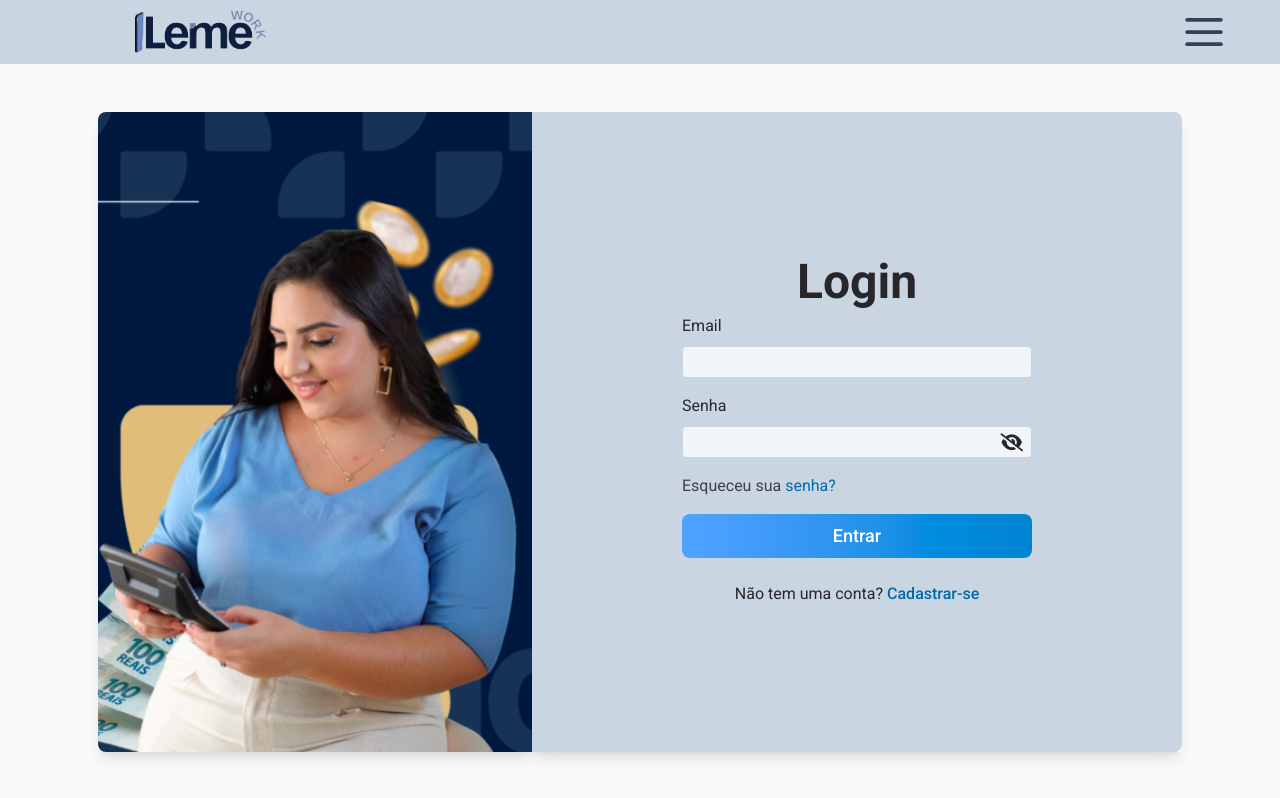
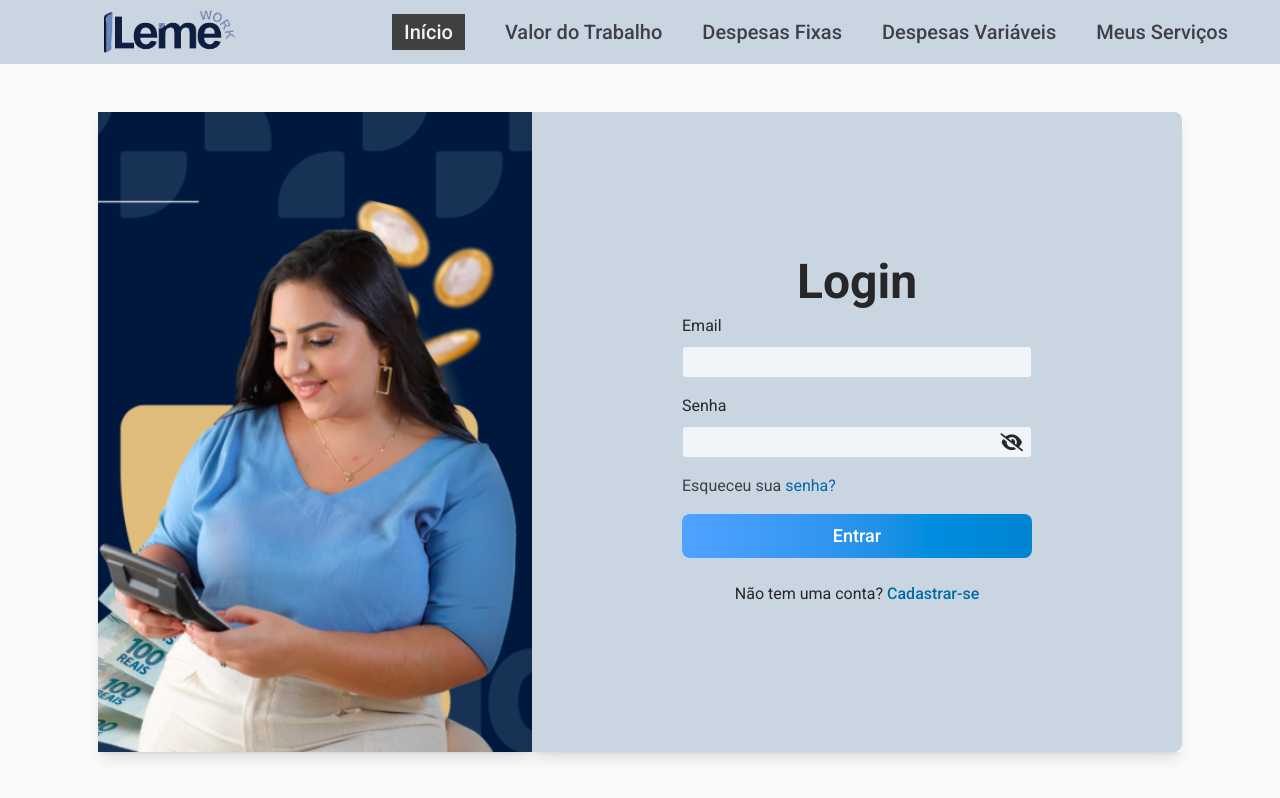
Before and after one commit to emersonjuunior/leme-precificacao, a React (Vite) app: page / in a window 1280 px wide. Built offline with nearby package versions, Linux system fonts and the light colour scheme; no server answers; the database is empty.

Commit message:
Responsividade do header

```diff
--- a/src/App.css
+++ b/src/App.css
@@ -3,3 +3,9 @@ input[type="number"]::-webkit-outer-spin-button {
   -webkit-appearance: none;
   margin: 0;
 }
+
+.active {
+  background-color: #404040;
+  color: rgb(245, 242, 242);
+  padding: 6px 12px;
+}
--- a/src/components/Header.jsx
+++ b/src/components/Header.jsx
@@ -1,7 +1,7 @@
 import BurgerMenu from "./BurgerMenu";
 import Menu from "./Menu";
 import { useState } from "react";
-import { Link } from "react-router-dom";
+import { NavLink, Link } from "react-router-dom";
 
 const Header = () => {
   const [menu, setMenu] = useState(false);
@@ -12,7 +12,7 @@ const Header = () => {
 
   return (
     <header className="h-[8vh] w-screen flex justify-between items-center bg-slate-300 mb-12 px-3">
-      <div className="md:w-3/10 flex justify-center">
+      <div className="md:w-[25%] flex justify-center">
         <Link to="/">
           <img
             src="/logo.jpg"
@@ -21,7 +21,26 @@ const Header = () => {
           />
         </Link>
       </div>
-      <menu className="px-2 md:pr-10 md:scale-125">
+      <nav className="hidden menu:block w-1/2">
+        <ul className="flex w-full justify-end items-center pr-10 gap-10 text-xl text-zinc-700 font-medium">
+          <li className="min-w-fit">
+            <NavLink to="/">Início</NavLink>
+          </li>
+          <li className="min-w-fit">
+            <NavLink to="/valor-trabalho">Valor do Trabalho</NavLink>
+          </li>
+          <li className="min-w-fit">
+            <NavLink to="/despesas-fixas">Despesas Fixas</NavLink>
+          </li>
+          <li className="min-w-fit">
+            <NavLink to="/despesas-variaveis">Despesas Variáveis</NavLink>
+          </li>
+          <li className="min-w-fit">
+            <NavLink to="/servicos">Meus Serviços</NavLink>
+          </li>
+        </ul>
+      </nav>
+      <menu className="menu:hidden px-2 md:pr-10 md:scale-125">
         <BurgerMenu toggleMenu={toggleMenu} menu={menu} />
       </menu>
       {menu && <Menu toggleMenu={toggleMenu} />}
--- a/src/components/Menu.jsx
+++ b/src/components/Menu.jsx
@@ -1,27 +1,32 @@
 import { useAuthValue } from "../context/AuthContext";
 import { useAuthentication } from "../hooks/useAuthentication";
-import { Link } from "react-router-dom";
+import { NavLink } from "react-router-dom";
 
 const Menu = ({ toggleMenu }) => {
   const { user } = useAuthValue();
   const { logout } = useAuthentication();
 
   return (
-    <nav className="absolute z-30 right-0 top-[8vh] min-h-[92vh] w-full max-w-[400px] bg-slate-200 border-slate-300 border-1 text-slate-700 text-xl">
+    <nav className="absolute z-30 right-0 top-[8vh] min-h-[92vh] w-full max-w-[400px] bg-slate-200 border-slate-300 border-1 text-slate-700 text-xl menu:hidden">
       {user && (
         <ul className="pt-4 flex flex-col items-center justify-center gap-6">
           <li className="text-2xl relative flex-1 w-7/10 text-center border-b-1 border-gray-400 p-4">
             Olá, <span className="font-bold">{user.displayName}</span>
-
           </li>
           <li onClick={toggleMenu}>
-            <Link to="/despesas-fixas">Despesas Fixas</Link>
+            <NavLink to="/">Início</NavLink>
           </li>
           <li onClick={toggleMenu}>
-            <Link to="/despesas-variaveis">Despesas Variáveis</Link>
+            <NavLink to="/valor-trabalho">Valor do Trabalho</NavLink>
           </li>
           <li onClick={toggleMenu}>
-            <Link to="/servicos">Meus Serviços</Link>
+            <NavLink to="/despesas-fixas">Despesas Fixas</NavLink>
+          </li>
+          <li onClick={toggleMenu}>
+            <NavLink to="/despesas-variaveis">Despesas Variáveis</NavLink>
+          </li>
+          <li onClick={toggleMenu}>
+            <NavLink to="/servicos">Meus Serviços</NavLink>
           </li>
           <li
             className="cursor-pointer"
--- a/src/index.css
+++ b/src/index.css
@@ -3,6 +3,7 @@
     --font-sans: "Roboto";
     --animate-notification: show-notification .4s ease forwards, close-notification .5s ease 2.5s forwards;
     --animate-timer-animation: timer-animation 2s ease .2s forwards;
+    --breakpoint-menu: 1110px;
 }
 
 @layer base {
--- a/src/pages/Login.jsx
+++ b/src/pages/Login.jsx
@@ -34,7 +34,7 @@ const Login = () => {
 
   return (
     <main className="flex items-center justify-center mx-auto w-full max-w-[1100px] px-2">
-      <div className="hidden md:block shadow-lg w-[450px] h-[550px] md:h-[640px] rounded-lg rounded-tr-none rounded-br-none bg-[url(/banner-register.png)] bg-no-repeat bg-cover bg-center"></div>
+      <div className="hidden md:block shadow-lg w-[450px] h-[550px] md:h-[640px] bg-[url(/banner-register.png)] bg-no-repeat bg-cover bg-center"></div>
       <div className="shadow-lg flex items-center justify-center text-zinc-800 h-full w-full max-w-[650px]">
         <form
         onSubmit={handleSubmit}
--- a/src/pages/Register.jsx
+++ b/src/pages/Register.jsx
@@ -49,11 +49,11 @@ const Register = () => {
 
   return (
     <main className="flex items-center justify-center mx-auto w-full px-2">
-      <div className="hidden md:block shadow-lg w-[450px] h-[550px] md:h-[640px] bg-[url(/banner-register.png)] bg-no-repeat bg-cover bg-center "></div>
-      <div className="shadow-lg flex items-center justify-center text-zinc-800 h-full w-full max-w-[650px]">
+      <div className="hidden md:block shadow-lg w-[450px] h-[550px] md:h-[640px] bg-[url(/banner-register.png)] bg-no-repeat bg-cover bg-center"></div>
+      <div className="shadow-lg flex items-center justify-center text-zinc-800 h-full w-full max-w-[650px] rounded-lg">
         <form
           onSubmit={handleSubmit}
-          className="flex flex-col justify-center bg-slate-300 h-[550px] md:h-[640px] w-full px-10"
+          className="flex flex-col justify-center bg-slate-300 h-[550px] md:h-[640px] w-full px-10 rounded-lg md:rounded-tl-none md:rounded-bl-none"
         >
           <h2 className="text-5xl text-center font-bold mb-2">Cadastro</h2>
           <div className="flex flex-col gap-4 w-full items-center justify-center mx-auto">
```
